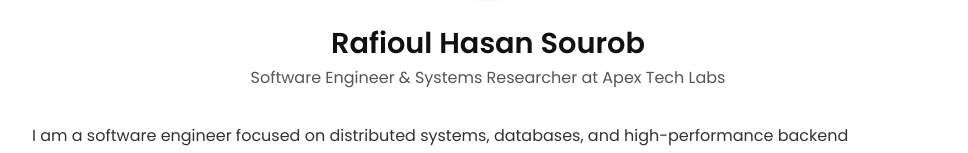
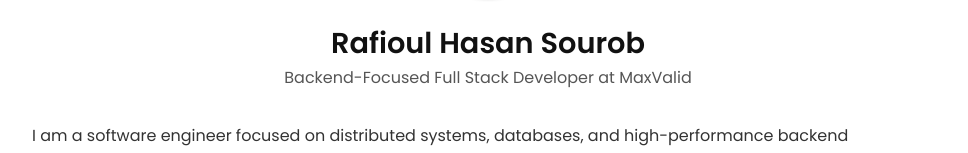
Before and after one commit to rafioul-hasan-58/portfolio-client, a Next.js app: page / in a window 1280 px wide. Shown: the part 280-433 px from the top of the page, without its empty margins (152-1120 px from the left). Built offline with nearby package versions, Linux system fonts and the light colour scheme.

Commit message:
update: designation updated

```diff
--- a/data/site.ts
+++ b/data/site.ts
@@ -4,8 +4,8 @@ import { SiteConfig } from "@/types";
 export const siteConfig: SiteConfig = {
   name: "Rafioul Hasan Sourob",
   handle: "rafioulhasan",
-  title: "Software Engineer & Systems Researcher",
-  company: "Apex Tech Labs",
+  title: "Backend-Focused Full Stack Developer",
+  company: "MaxValid",
   bio: [
     "I am a software engineer focused on distributed systems, databases, and high-performance backend infrastructure. Currently, I work on scalable storage engines and vector retrieval systems.",
     "Previously, I engineered developer platforms and microservices handling millions of events daily. I hold a B.Sc. in Computer Science and Engineering.",
@@ -15,8 +15,8 @@ export const siteConfig: SiteConfig = {
   location: "San Francisco, CA",
   email: "rafioulhasan2@gmail.com",
   metadata: {
-    title: "Rafioul Hasan Sourob | Software Engineer & Researcher",
-    description: "Personal portfolio of Rafioul Hasan Sourob – Software Engineer specializing in backend systems, distributed databases, and high-scale architecture.",
+    title: "Rafioul Hasan Sourob | Backend-Focused Full Stack Developer",
+    description: "Personal portfolio of Rafioul Hasan Sourob – Backend-Focused Full Stack Developer specializing in backend systems, distributed databases, and high-scale architecture.",
     url: "https://example.com",
     ogImage: "/images/og-image.png",
     keywords: [
```
